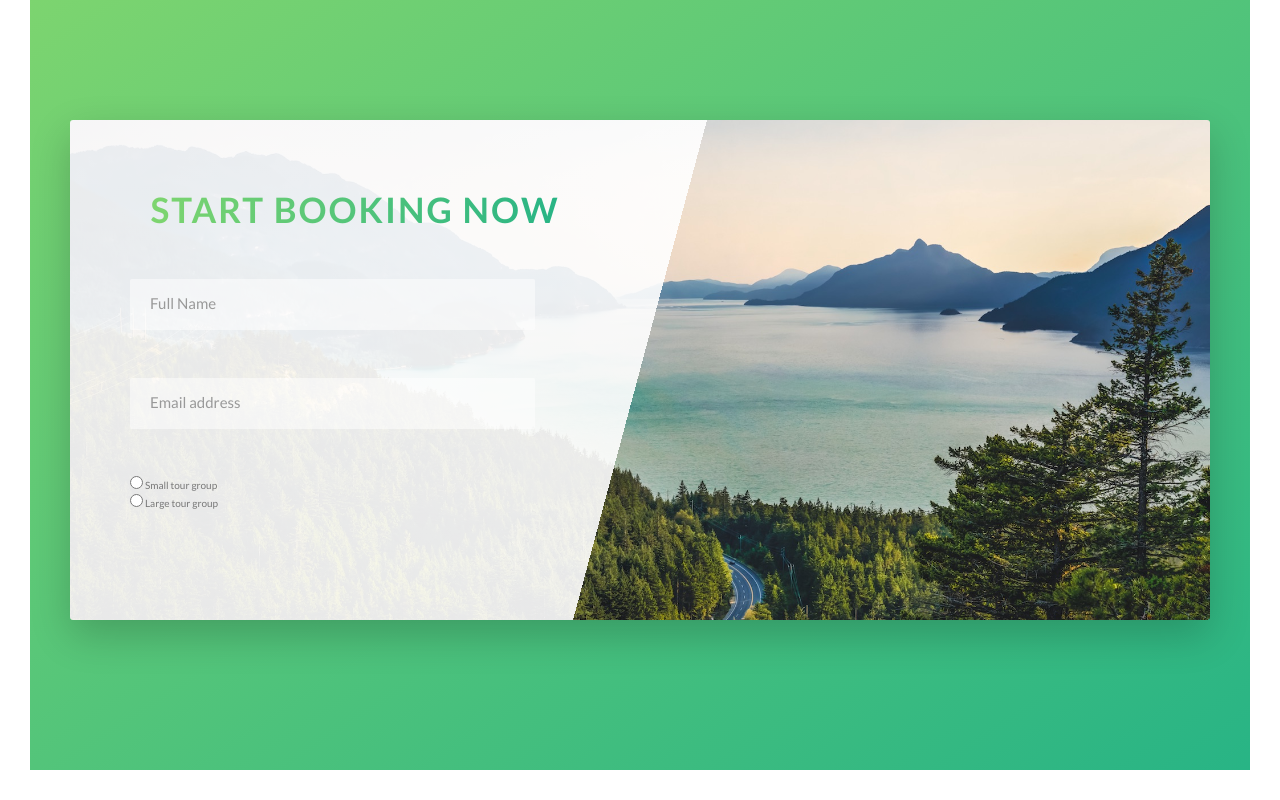
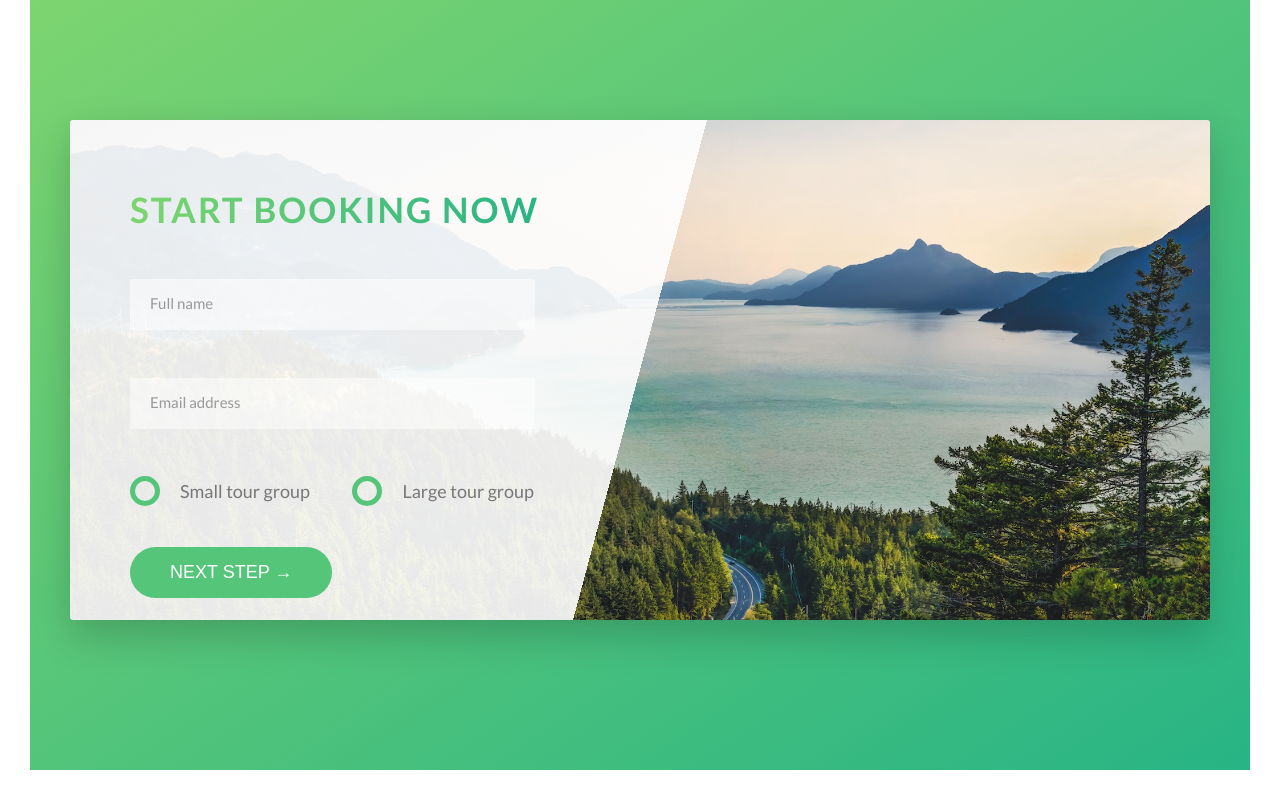
Before and after one commit to thieugiatri4492/AdvanceCSS, a website: page Natours/starter/index.html in a window 1280 px wide. Shown: the part 4707-5507 px from the top of the page. Drawn offline with Linux system fonts and the light colour scheme.

Commit message:
Lesson47

```diff
--- a/Natours/starter/index.html
+++ b/Natours/starter/index.html
@@ -256,34 +256,42 @@
                     <div class="book">
                         <div class="book__form">
                             <form action="#" class="form">
-                                <div class="u-center-text u-margin-bottom-medium">
+                                <div class="u-margin-bottom-medium">
                                     <h2 class="heading-secondary">
-                                       Start booking now
+                                        Start booking now
                                     </h2>
                                 </div>
+
                                 <div class="form__group">
-                                    <input type="text" placeholder="Full Name" class="form__input" id="name" required>
-                                    <label for="name" class="form__label">Full Name</label>
+                                    <input type="text" class="form__input" placeholder="Full name" id="name" required>
+                                    <label for="name" class="form__label">Full name</label>
                                 </div>
+
                                 <div class="form__group">
-                                    <input type="email" placeholder="Email address" class="form__input" id="email" required>
+                                    <input type="email" class="form__input" placeholder="Email address" id="email" required>
                                     <label for="email" class="form__label">Email address</label>
                                 </div>
-                                <div class="form__group">
-                                    <div class="form_radio-group">
-                                        <input type="radio"  class="form__radio-input" id="small" required>
+
+                                <div class="form__group u-margin-bottom-medium">
+                                    <div class="form__radio-group">
+                                        <input type="radio" class="form__radio-input" id="small" name="size">
                                         <label for="small" class="form__radio-label">
                                             <span class="form__radio-button"></span>
                                             Small tour group
                                         </label>
                                     </div>
-                                    <div class="form_radio-group">
-                                        <input type="radio"  class="form__radio-input" id="large" required>
+
+                                    <div class="form__radio-group">
+                                        <input type="radio" class="form__radio-input" id="large" name="size">
                                         <label for="large" class="form__radio-label">
                                             <span class="form__radio-button"></span>
                                             Large tour group
                                         </label>
                                     </div>
+                                </div>
+
+                                <div class="form__group">
+                                    <button class="btn btn--green">Next step &rarr;</button>
                                 </div>
                             </form>
                         </div>
--- a/Natours/starter/sass/base/_utilities.scss
+++ b/Natours/starter/sass/base/_utilities.scss
@@ -1,8 +1,8 @@
-.u-center-text{text-align: center;}
+.u-center-text{text-align: center !important; }
 
-.u-margin-bottom-big{margin-bottom: 8rem;}
-.u-margin-bottom-medium{margin-bottom: 4rem;}
-.u-margin-bottom-small{margin-bottom: 2rem;}
+.u-margin-bottom-big{margin-bottom: 8rem !important;}
+.u-margin-bottom-medium{margin-bottom: 4rem !important;}
+.u-margin-bottom-small{margin-bottom: 2rem !important;}
 
-.u-margin-top-big{margin-top: 8rem;}
-.u-margin-top-huge{margin-top: 10rem;}
+.u-margin-top-big{margin-top: 8rem !important;}
+.u-margin-top-huge{margin-top: 10rem !important;}
--- a/Natours/starter/sass/components/_button.scss
+++ b/Natours/starter/sass/components/_button.scss
@@ -1,5 +1,7 @@
 .btn{
-    &:link,&:visited{
+    &,
+    &:link,
+    &:visited{
        text-transform: uppercase;
        text-decoration: none;
        padding: 1.5rem 4rem;
@@ -8,14 +10,19 @@
        transition: all .2s;
        position: relative;
        font-size: $default-font-size;
+
+       border: none;
+       cursor: pointer;
    }
    &:hover{
        transform: translateY(-.3rem);
        box-shadow: 0 1rem 2rem rgba($color-black, .2);
    }
-   &:active{
+   &:active,
+   &:focus{
        transform: translateY(-.1rem);
        box-shadow: 0 .5rem 1rem rgba($color-black, .2);
+       outline: none;
    }
    &::after{
        content: "";
--- a/Natours/starter/sass/components/form.scss
+++ b/Natours/starter/sass/components/_form.scss
@@ -41,5 +41,49 @@
         transform: translateY(-4rem);
     }
 
+    &__radio-group{
+        width: 49%;
+        display: inline-block;
+    }
+    &__radio-input{
+        display: none;
+    }
+
+    &__radio-label{
+        font-size: $default-font-size;
+        cursor: pointer;
+        position: relative;
+        padding-left: 5rem;
+    }
+
+    &__radio-button{
+        height: 3rem;
+        width: 3rem;
+        border: .5rem solid $color-primary;
+        border-radius: 50%;
+        display: inline-block;
+        position: absolute;
+        left: 0;
+        top: -.4rem;
+
+        &::after{
+            content: "";
+            display: block;
+            height: 1.3rem;
+            width: 1.3rem;
+            border-radius: 50%;
+            position: absolute;
+            top: 50%;
+            left: 50%;
+            transform: translate(-50%,-50%);
+            background-color: $color-primary;
+            opacity: 0;
+            transition: opacity .5s;
+        }
+    }
+
+    &__radio-input:checked ~ &__radio-label &__radio-button::after{
+        opacity: 1;
+    }
 
 }
--- a/Natours/starter/sass/main.scss
+++ b/Natours/starter/sass/main.scss
@@ -22,7 +22,7 @@ Dark green: #28b485
 @import "components/card";
 @import "components/story";
 @import "components/bg-video";
-@import "components/form.scss";
+@import "components/form";
 
 @import "layout/grid";
 @import "layout/header";
```
Also changed, not shown: Natours/starter/css/style.css.
